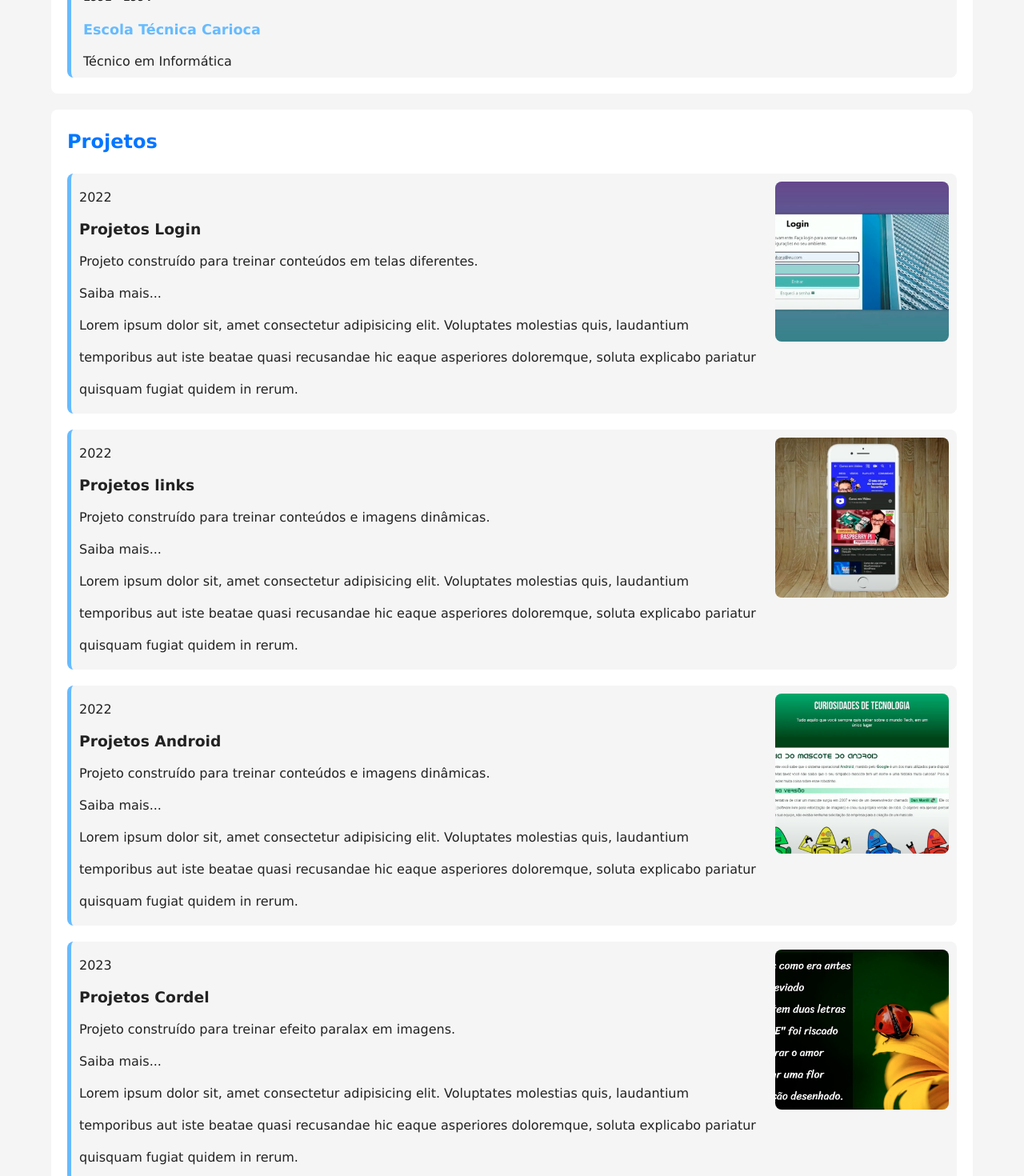
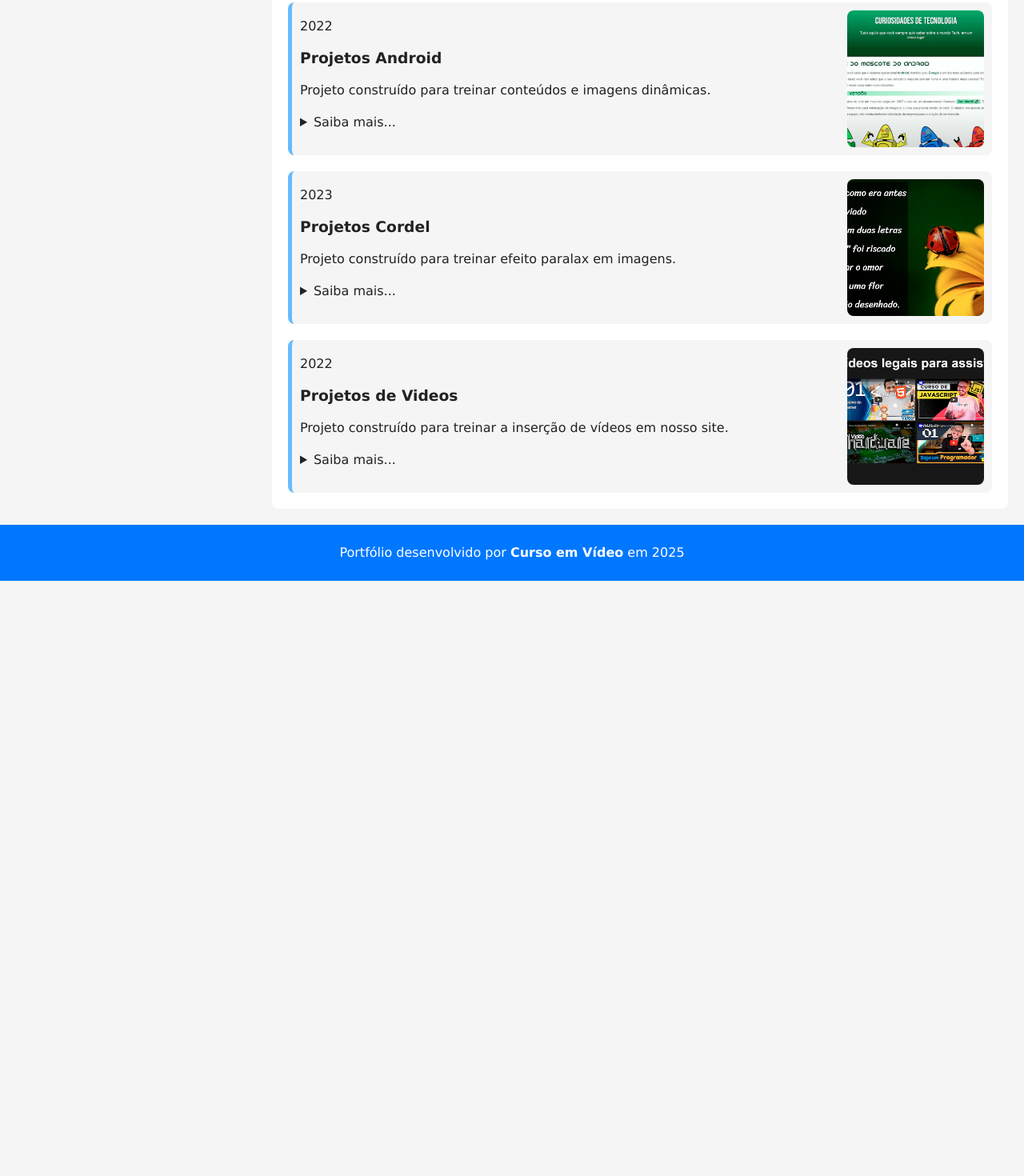
Before and after one commit to MarcielEvald/projeto-portfolio, a plain HTML site: page index.html in a window 1280 px wide. Shown: the part 2516-3986 px from the top of the page at 80% size. After the commit the page ends 3242 px from the top, so only its background shows below. Drawn offline with Linux system fonts and the light colour scheme.

Commit message:
responsividade telas maiores

```diff
--- a/estilos/style.css
+++ b/estilos/style.css
@@ -261,6 +261,21 @@ footer a:hover {
 }
 
 @media screen and (min-width: 768px) {
+  main {
+    grid-template-columns: auto  300px  1fr auto;
+  }
+
+  section#ficha {
+    grid-column: 2 / 3;
+    height: fit-content;
+    position: sticky;
+    top: 65px;
+  }
+
+  section#detalhes {
+    grid-column: 3 / 4;
+  }
+
   #skill-container {
     grid-template-columns: 1fr 1fr;
   }
--- a/index.html
+++ b/index.html
@@ -217,10 +217,10 @@
                             <p class="periodo">2022</p>
                             <h3 class="titulo">Projetos de Videos</h3>
                             <p>Projeto construído para treinar a inserção de vídeos em nosso site.</p>
-                            <detaisl class="descricao">
-                                <summary>Saiba mais...</summary>
-                                <p>Lorem ipsum dolor sit, amet consectetur adipisicing elit. Voluptates molestias quis, laudantium temporibus aut iste beatae quasi recusandae hic eaque asperiores doloremque, soluta explicabo pariatur quisquam fugiat quidem in rerum.</p>
-                            </detaisl>
+                        <details class="descricao">
+                            <summary>Saiba mais...</summary>
+                            <p>Lorem ipsum dolor sit amet consectetur adipisicing elit. Et pariatur reiciendis fuga nulla iure distinctio minus quaerat, culpa error expedita voluptate officiis, impedit aliquid quasi adipisci natus aperiam temporibus sequi?</p>
+                        </details>
                         </div>
                     </div>
 
@@ -230,10 +230,10 @@
                             <p class="periodo">2023</p>
                             <h3 class="titulo">Projetos Cordel</h3>
                             <p>Projeto construído para treinar efeito paralax em imagens.</p>
-                            <detaisl class="descricao">
-                                <summary>Saiba mais...</summary>
-                                <p>Lorem ipsum dolor sit, amet consectetur adipisicing elit. Voluptates molestias quis, laudantium temporibus aut iste beatae quasi recusandae hic eaque asperiores doloremque, soluta explicabo pariatur quisquam fugiat quidem in rerum.</p>
-                            </detaisl>
+                        <details class="descricao">
+                            <summary>Saiba mais...</summary>
+                            <p>Lorem ipsum dolor sit amet consectetur adipisicing elit. Et pariatur reiciendis fuga nulla iure distinctio minus quaerat, culpa error expedita voluptate officiis, impedit aliquid quasi adipisci natus aperiam temporibus sequi?</p>
+                        </details>
                         </div>
                     </div>
 
@@ -243,10 +243,10 @@
                             <p class="periodo">2022</p>
                             <h3 class="titulo">Projetos Android</h3>
                             <p>Projeto construído para treinar conteúdos e imagens dinâmicas.</p>
-                            <detaisl class="descricao">
-                                <summary>Saiba mais...</summary>
-                                <p>Lorem ipsum dolor sit, amet consectetur adipisicing elit. Voluptates molestias quis, laudantium temporibus aut iste beatae quasi recusandae hic eaque asperiores doloremque, soluta explicabo pariatur quisquam fugiat quidem in rerum.</p>
-                            </detaisl>
+                        <details class="descricao">
+                            <summary>Saiba mais...</summary>
+                            <p>Lorem ipsum dolor sit amet consectetur adipisicing elit. Et pariatur reiciendis fuga nulla iure distinctio minus quaerat, culpa error expedita voluptate officiis, impedit aliquid quasi adipisci natus aperiam temporibus sequi?</p>
+                        </details>
                         </div>
                     </div>
 
@@ -256,10 +256,10 @@
                             <p class="periodo">2022</p>
                             <h3 class="titulo">Projetos links</h3>
                             <p>Projeto construído para treinar conteúdos e imagens dinâmicas.</p>
-                            <detaisl class="descricao">
-                                <summary>Saiba mais...</summary>
-                                <p>Lorem ipsum dolor sit, amet consectetur adipisicing elit. Voluptates molestias quis, laudantium temporibus aut iste beatae quasi recusandae hic eaque asperiores doloremque, soluta explicabo pariatur quisquam fugiat quidem in rerum.</p>
-                            </detaisl>
+                        <details class="descricao">
+                            <summary>Saiba mais...</summary>
+                            <p>Lorem ipsum dolor sit amet consectetur adipisicing elit. Et pariatur reiciendis fuga nulla iure distinctio minus quaerat, culpa error expedita voluptate officiis, impedit aliquid quasi adipisci natus aperiam temporibus sequi?</p>
+                        </details>
                         </div>
                     </div>
 
@@ -269,10 +269,10 @@
                             <p class="periodo">2022</p>
                             <h3 class="titulo">Projetos Login</h3>
                             <p>Projeto construído para treinar conteúdos em telas diferentes.</p>
-                            <detaisl class="descricao">
-                                <summary>Saiba mais...</summary>
-                                <p>Lorem ipsum dolor sit, amet consectetur adipisicing elit. Voluptates molestias quis, laudantium temporibus aut iste beatae quasi recusandae hic eaque asperiores doloremque, soluta explicabo pariatur quisquam fugiat quidem in rerum.</p>
-                            </detaisl>
+                        <details class="descricao">
+                            <summary>Saiba mais...</summary>
+                            <p>Lorem ipsum dolor sit amet consectetur adipisicing elit. Et pariatur reiciendis fuga nulla iure distinctio minus quaerat, culpa error expedita voluptate officiis, impedit aliquid quasi adipisci natus aperiam temporibus sequi?</p>
+                        </details>
                         </div>
                     </div>
 
```
